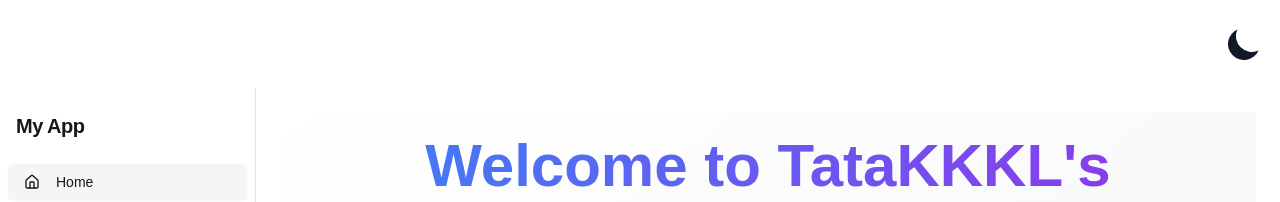
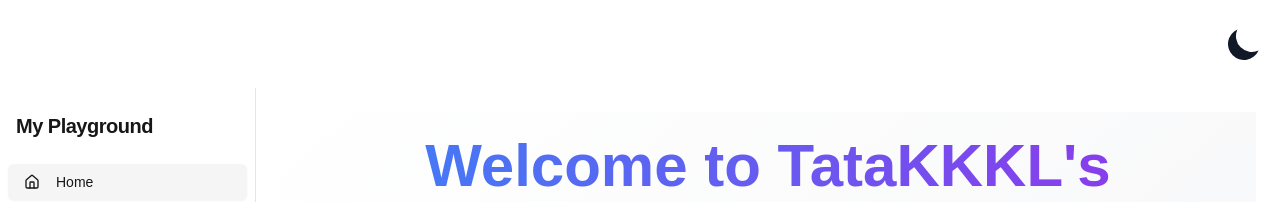
Before and after one commit to TataKKKL/TataKKKL-website, a Next.js app in the folder website-app/: page / in a window 1280 px wide. Shown: the top 202 px of the page. Built offline with nearby package versions, Linux system fonts and the light colour scheme.

Commit message:
my playground

```diff
--- a/website-app/components/Sidebar.tsx
+++ b/website-app/components/Sidebar.tsx
@@ -46,7 +46,7 @@
     <div className="h-full min-h-screen w-64 border-r">
       <div className="space-y-4 py-4">
         <div className="px-4 py-2">
-          <h2 className="text-xl font-semibold tracking-tight">My App</h2>
+          <h2 className="text-xl font-semibold tracking-tight">My Playground</h2>
         </div>
         <ScrollArea className="h-[calc(100vh-8rem)]">
           <nav className="grid gap-1 px-2">
```
